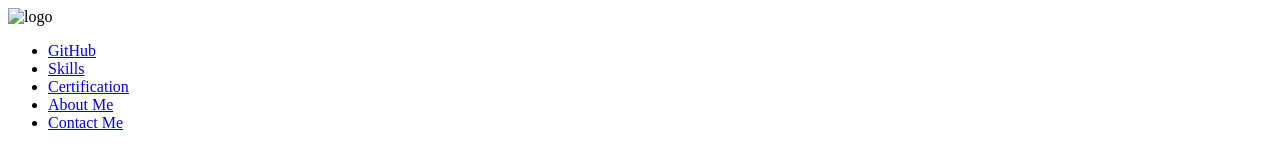
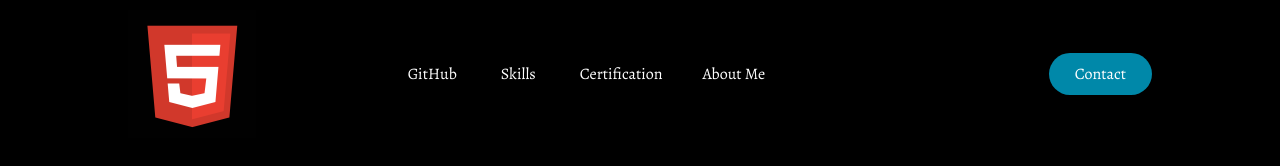
Before and after one commit to TimothyLai1121/Portfolio-Challenge-02, a plain HTML site: page Front-Page/index.html in a window 1280 px wide. Drawn offline with nearby package versions, Linux system fonts and the light colour scheme.

Commit message:
adding nav and header so far

```diff
--- a/Front-Page/assets/css/style.css
+++ b/Front-Page/assets/css/style.css
@@ -0,0 +1,63 @@
+ @import url('https://fonts.googleapis.com/css2?family=Alegreya:ital@0;1&display=swap');
+ /* I googled which fonts are best for website and I picked out Alegreya */
+
+ * {
+    box-sizing: border-box;
+    margin: 0;
+    padding: 0;
+    background-color: black;
+ }
+
+ li, a, button {
+    font-family: "Alegreya";
+    font-weight: 500px;
+    font-size: 16px;
+    color: white;
+    text-decoration: none;
+ }
+
+ header {
+    display: flex;
+    justify-content: space-between;
+    align-items: center;
+    padding: 10px 10%;
+ }
+/* practicing on flex */
+
+.logo {
+    cursor: pointer;
+}
+
+.nav__links {
+    list-style: none;
+
+}
+
+.nav__links li  {
+    display: inline-block;
+    padding: 10px 20px;
+}
+
+.nav__links li a {
+    transition: all 0.3s ease 0s;
+}
+/* The transition will be for all at 0.3 seconds and it will ease with 0s delay */
+/* It will be easier to read it out since I have to find a way to describe my product to customer or peers later */
+
+.nav__links li a:hover {
+    color: aqua;
+}
+
+button {
+    padding: 10px 26px;
+    background-color: rgba(0,136,169,1);
+    /* rgba because they have alpha value. Use opacity more for less boring */
+    border: none;
+    border-radius: 30px;
+    cursor: pointer;
+    transition: all 0.3s ease 0s;
+}
+
+button:hover {
+    background-color: green;
+}
--- a/Front-Page/index.html
+++ b/Front-Page/index.html
@@ -17,17 +17,18 @@
         <!-- adding javascript later -->
     </head>
     <body>
-        <header></header>
-            <img class="logo" src="" alt="logo"/>
+        <header>
+            <img class="logo" src="./assets/icons/html5.ico" alt="logo"/>
             <nav>
-                <ul class="nav_links">
+                <ul class="nav__links">
                     <li><a href="#">GitHub</a></li>
                     <li><a href="#">Skills</a></li>
                     <li><a href="#">Certification</a>
                     <li><a href="#">About Me</li>
-                    <li><a href="#">Contact Me</a></li>
                 </ul>
             </nav>
+            <a class="cta" href="#"><button>Contact</button></a>
+        </header>
     </body>
 
 
```
